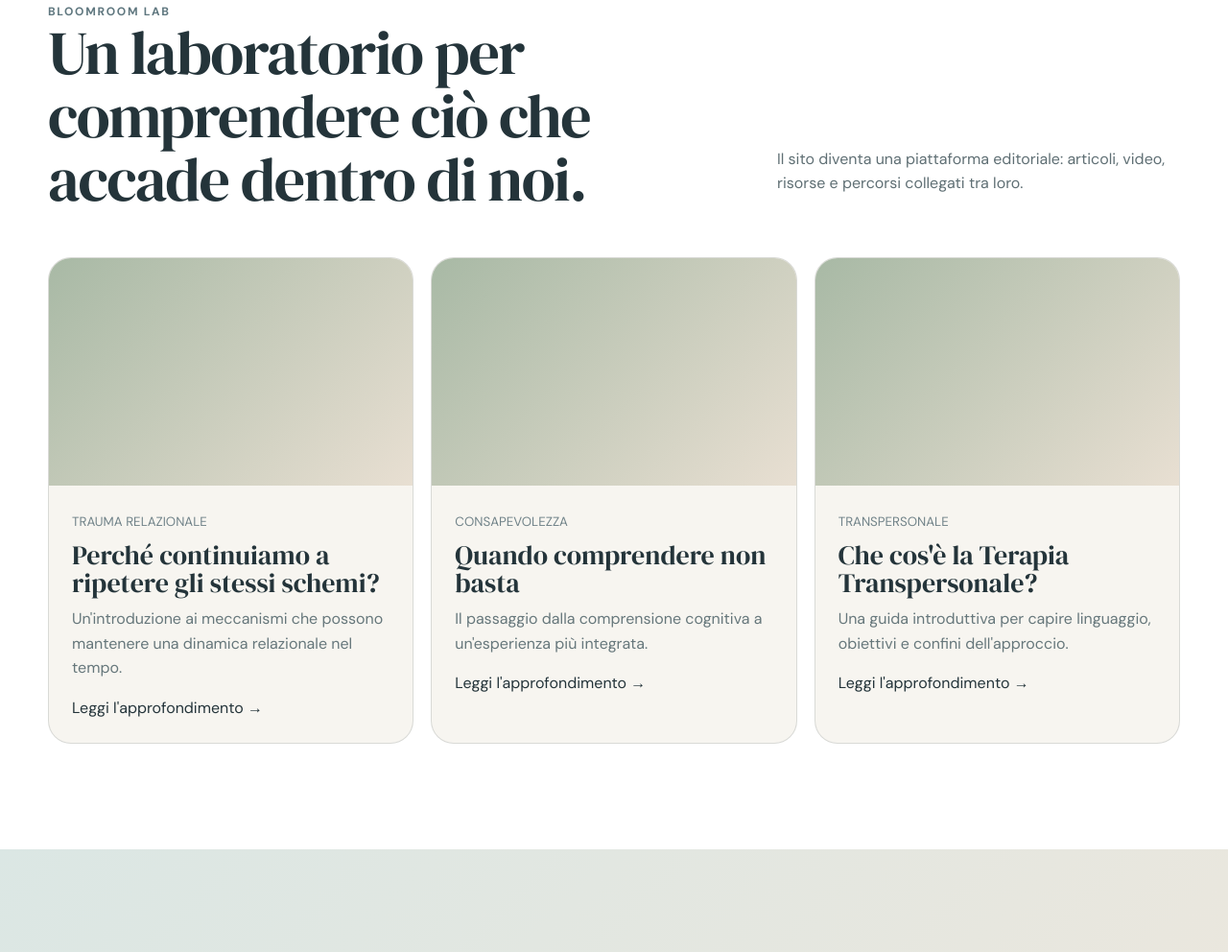
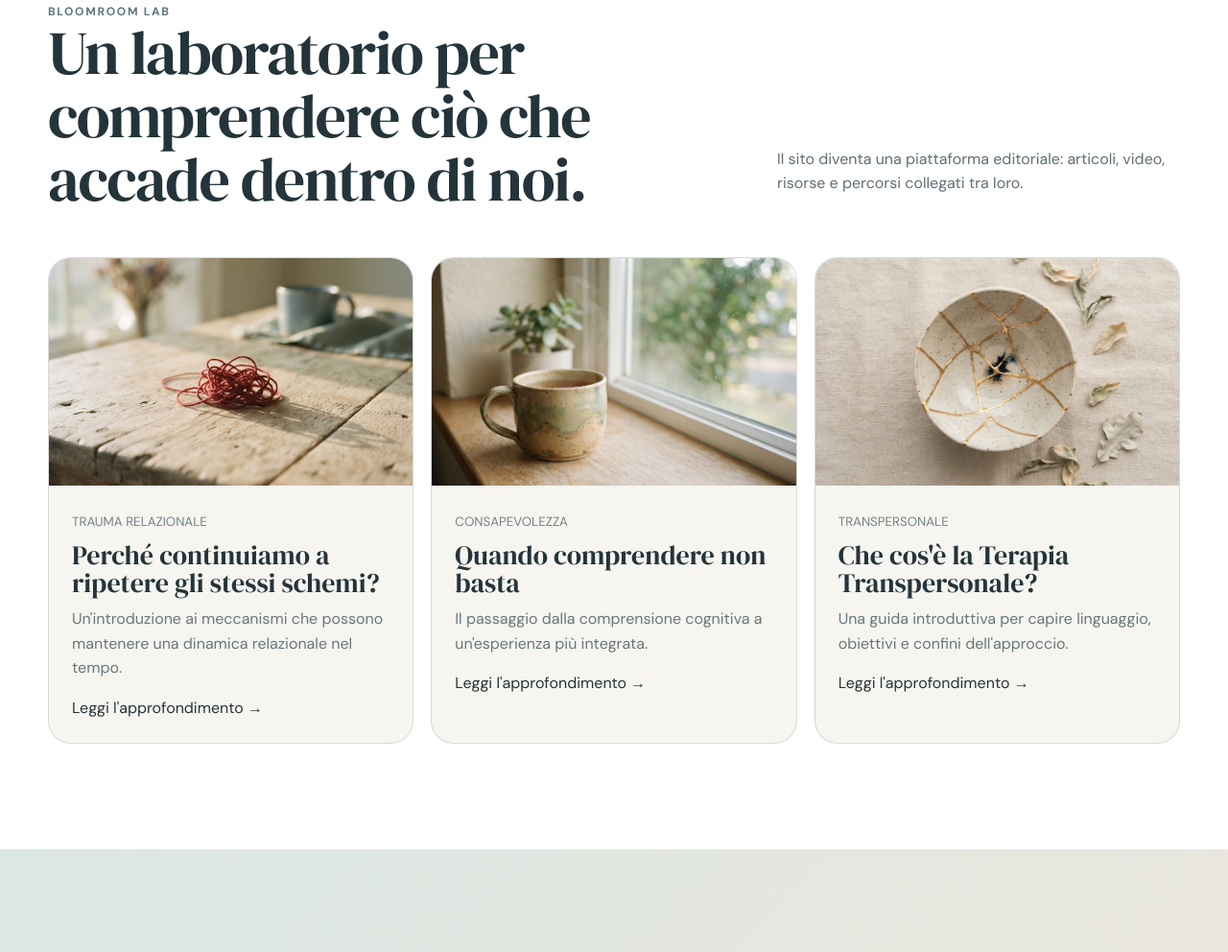
Before and after one commit to mncusco/Bloom-Room-Lab, a plain HTML site: page index.html in a window 1280 px wide. Shown: the part 5441-6433 px from the top of the page at 96% size. Drawn offline with Linux system fonts and the light colour scheme.

Commit message:
Wire in the three Lab article photos

```diff
--- a/index.html
+++ b/index.html
@@ -91,7 +91,7 @@
 <div class="service-grid"><article class="service featured reveal"><span class="tag">01 · Individuale</span><h3>Percorso individuale</h3><p>Uno spazio riservato per lavorare sulla propria storia, sulle relazioni, sugli schemi e sugli obiettivi personali.</p><a class="link" href="#orientamento">Scopri il percorso →</a></article><article class="service reveal"><span class="tag">02 · Sviluppo</span><h3>Sviluppo transpersonale</h3><p>Per chi desidera approfondire consapevolezza, significato, identità e possibilità di trasformazione.</p><a class="link" href="#orientamento">Scopri il percorso →</a></article><article class="service reveal"><span class="tag">03 · Formazione</span><h3>Corsi online</h3><p>Contenuti strutturati per apprendere strumenti e approfondire temi specifici in autonomia.</p><a class="link" href="#lab">Esplora la formazione →</a></article><article class="service reveal"><span class="tag">04 · Esperienze</span><h3>Workshop & masterclass</h3><p>Esperienze intensive dedicate a temi specifici, divulgazione e pratica consapevole.</p><a class="link" href="#contatti">Vedi gli appuntamenti →</a></article></div></div></section>
 
 <section class="lab" id="lab"><div class="wrap"><div class="section-head reveal"><div><div class="eyebrow">BloomRoom Lab</div><h2>Un laboratorio per comprendere ciò che accade dentro di noi.</h2></div><p>Il sito diventa una piattaforma editoriale: articoli, video, risorse e percorsi collegati tra loro.</p></div>
-<div class="lab-grid"><article class="article reveal"><div class="article-img"></div><div class="article-body"><small>TRAUMA RELAZIONALE</small><h3>Perché continuiamo a ripetere gli stessi schemi?</h3><p>Un'introduzione ai meccanismi che possono mantenere una dinamica relazionale nel tempo.</p><a class="link" href="#">Leggi l'approfondimento →</a></div></article><article class="article reveal"><div class="article-img"></div><div class="article-body"><small>CONSAPEVOLEZZA</small><h3>Quando comprendere non basta</h3><p>Il passaggio dalla comprensione cognitiva a un'esperienza più integrata.</p><a class="link" href="#">Leggi l'approfondimento →</a></div></article><article class="article reveal"><div class="article-img"></div><div class="article-body"><small>TRANSPERSONALE</small><h3>Che cos'è la Terapia Transpersonale?</h3><p>Una guida introduttiva per capire linguaggio, obiettivi e confini dell'approccio.</p><a class="link" href="#">Leggi l'approfondimento →</a></div></article></div></div></section>
+<div class="lab-grid"><article class="article reveal"><div class="article-img" style="background-image:url('images/article_trauma.jpg');background-size:cover;background-position:center"></div><div class="article-body"><small>TRAUMA RELAZIONALE</small><h3>Perché continuiamo a ripetere gli stessi schemi?</h3><p>Un'introduzione ai meccanismi che possono mantenere una dinamica relazionale nel tempo.</p><a class="link" href="#">Leggi l'approfondimento →</a></div></article><article class="article reveal"><div class="article-img" style="background-image:url('images/article_consapevolezza.jpg');background-size:cover;background-position:center"></div><div class="article-body"><small>CONSAPEVOLEZZA</small><h3>Quando comprendere non basta</h3><p>Il passaggio dalla comprensione cognitiva a un'esperienza più integrata.</p><a class="link" href="#">Leggi l'approfondimento →</a></div></article><article class="article reveal"><div class="article-img" style="background-image:url('images/article_transpersonale.jpg');background-size:cover;background-position:center"></div><div class="article-body"><small>TRANSPERSONALE</small><h3>Che cos'è la Terapia Transpersonale?</h3><p>Una guida introduttiva per capire linguaggio, obiettivi e confini dell'approccio.</p><a class="link" href="#">Leggi l'approfondimento →</a></div></article></div></div></section>
 
 <section class="lead" id="orientamento"><div class="wrap lead-grid"><div class="reveal"><div class="eyebrow">Una prima risorsa gratuita</div><h2>Da dove cominciare?</h2><p class="muted">Scarica una guida introduttiva e scopri alcuni segnali che possono indicare che una relazione sta riattivando una ferita del passato.</p></div><form class="lead-box reveal" onsubmit="event.preventDefault(); this.querySelector('button').textContent='Richiesta registrata ✓';"><input type="text" aria-label="Nome" placeholder="Il tuo nome" required><input type="email" aria-label="Email" placeholder="La tua email" required><button class="btn btn-primary" type="submit">Ricevi la guida →</button><small class="muted">Nessuna promessa terapeutica. Informazioni e risorse divulgative.</small></form></div></section>
 
```
